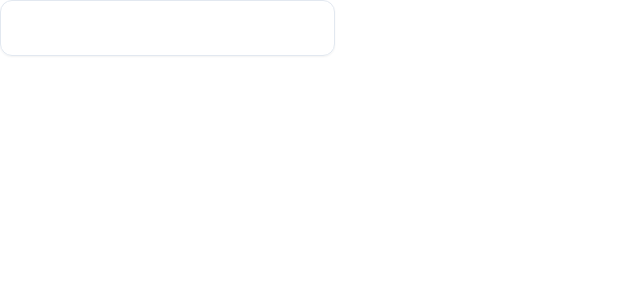
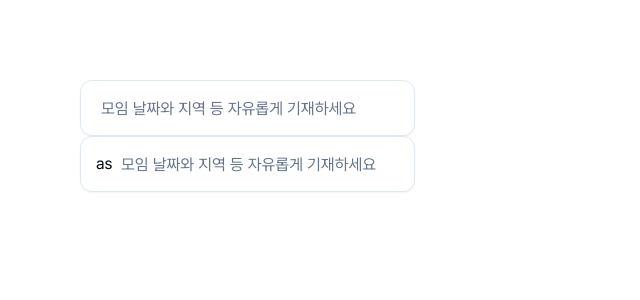
Before and after one commit to mash-up-kr/piikii_web, a Next.js app: page /input in a window 1280 px wide. Shown: the top 300 px of the page, without its empty margins (0-640 px from the left). Built offline with nearby package versions, Linux system fonts and the light colour scheme.

Commit message:
#11 Input Component Update

```diff
--- a/app/input/page.tsx
+++ b/app/input/page.tsx
@@ -2,7 +2,15 @@ import { Input } from "@/components/common/Input/Input";
 import React from "react";
 
 const InputPage = () => {
-  return <Input />;
+  return (
+    <div className="p-20">
+      <Input placeholder="모임 날짜와 지역 등 자유롭게 기재하세요" />
+      <Input
+        placeholder="모임 날짜와 지역 등 자유롭게 기재하세요"
+        leftSlot={<div>as</div>}
+      />
+    </div>
+  );
 };
 
 export default InputPage;
--- a/components/common/Input/Input.tsx
+++ b/components/common/Input/Input.tsx
@@ -10,12 +10,15 @@ const inputClassName = cva(
             w-full
             max-w-[335px]
             rounded-[12px]
+            border-color-natural-200
             border
             border-input
             bg-transparent
+            bg-natural-100
             px-[20px]
             py-[16px]
-            text-sm
+            text-fontSize-medium-16
+            text-color-natural-500
             shadow-sm
             transition-colors
             file:border-0
@@ -24,25 +27,40 @@ const inputClassName = cva(
             file:font-medium
             placeholder:text-muted-foreground
             focus-visible:outline-none
-            focus-visible:ring-1
+            focus-visible:ring-0
             focus-visible:ring-ring
+            focus:bg-natural-200
             disabled:cursor-not-allowed
             disabled:opacity-50
+            caret-Primary-700
             `
 );
 
 export interface InputProps
-  extends React.InputHTMLAttributes<HTMLInputElement> {}
+  extends React.InputHTMLAttributes<HTMLInputElement> {
+  leftSlot?: React.ReactNode;
+  rightSlot?: React.ReactNode;
+}
 
 const Input = React.forwardRef<HTMLInputElement, InputProps>(
-  ({ className, type, ...props }, ref) => {
+  ({ className, type, leftSlot, rightSlot, ...props }, ref) => {
+    const paddingLeft = leftSlot ? "pl-[40px]" : "";
+    const paddingRight = rightSlot ? "pr-[64px]" : "";
     return (
-      <input
-        type={type}
-        className={cn(inputClassName(), className)}
-        ref={ref}
-        {...props}
-      />
+      <div className="relative flex items-center w-full max-w-[335px]">
+        {leftSlot && (
+          <div className="absolute left-4 flex items-center">{leftSlot}</div>
+        )}
+        <input
+          type={type}
+          className={cn(inputClassName(), paddingLeft, paddingRight, className)}
+          ref={ref}
+          {...props}
+        />
+        {rightSlot && (
+          <div className="absolute right-4 flex items-center">{rightSlot}</div>
+        )}
+      </div>
     );
   }
 );
```
